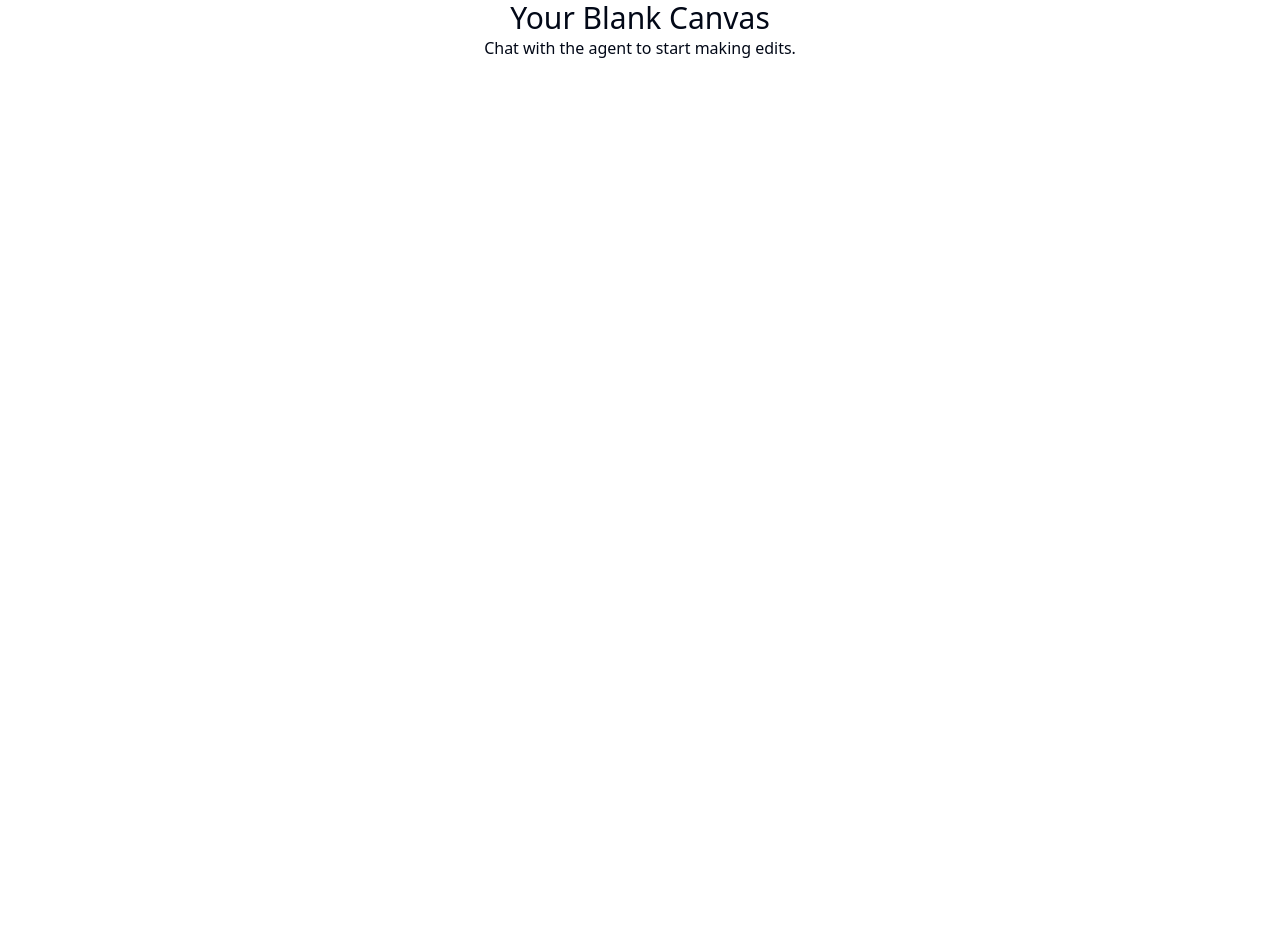
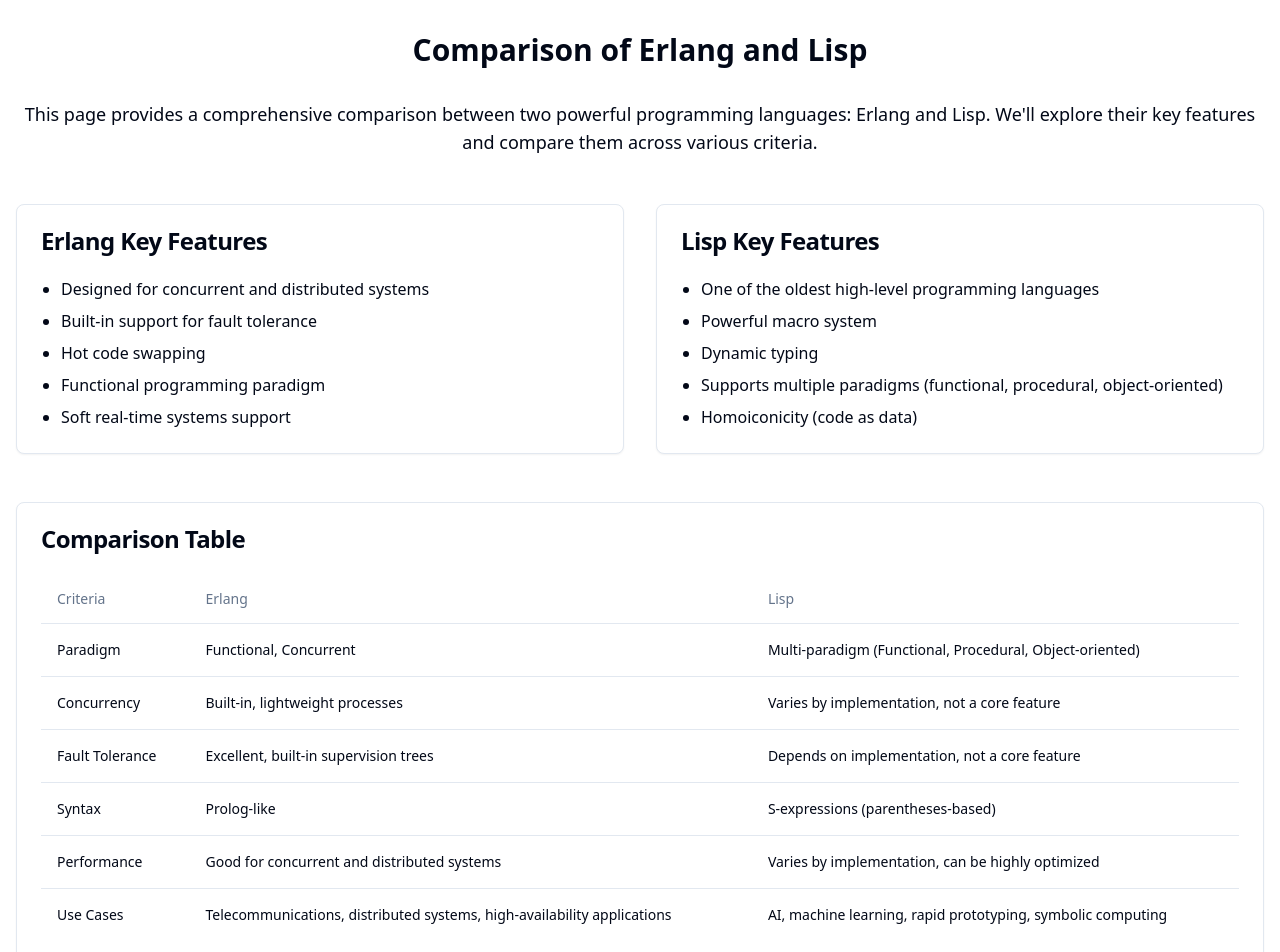
Before and after one commit to GPT-Engineer-App-Dev/lisp-vs-erlang-showdown, a React (Vite) app: page / in a window 1280 px wide. Shown: the top 952 px of the page. Before the commit the page ends 800 px from the top, so only its background shows below. Built offline with nearby package versions, Linux system fonts and the light colour scheme.

Commit message:
Implement initial comparison page for Erlang and Lisp

```diff
--- a/src/pages/Index.jsx
+++ b/src/pages/Index.jsx
@@ -1,12 +1,96 @@
-// Update this page (the content is just a fallback if you fail to update the page)
+import { Card, CardContent, CardHeader, CardTitle } from "@/components/ui/card";
+import { Table, TableBody, TableCell, TableHead, TableHeader, TableRow } from "@/components/ui/table";
 
 const Index = () => {
   return (
-    <div className="flex justify-center items-center">
-      <div className="text-center">
-        <h1 className="text-3xl">Your Blank Canvas</h1>
-        <p>Chat with the agent to start making edits.</p>
+    <div className="container mx-auto px-4 py-8">
+      <h1 className="text-3xl font-bold text-center mb-8">Comparison of Erlang and Lisp</h1>
+
+      <p className="text-lg text-center mb-12">
+        This page provides a comprehensive comparison between two powerful programming languages: Erlang and Lisp.
+        We'll explore their key features and compare them across various criteria.
+      </p>
+
+      <div className="grid md:grid-cols-2 gap-8 mb-12">
+        <Card>
+          <CardHeader>
+            <CardTitle>Erlang Key Features</CardTitle>
+          </CardHeader>
+          <CardContent>
+            <ul className="list-disc pl-5 space-y-2">
+              <li>Designed for concurrent and distributed systems</li>
+              <li>Built-in support for fault tolerance</li>
+              <li>Hot code swapping</li>
+              <li>Functional programming paradigm</li>
+              <li>Soft real-time systems support</li>
+            </ul>
+          </CardContent>
+        </Card>
+
+        <Card>
+          <CardHeader>
+            <CardTitle>Lisp Key Features</CardTitle>
+          </CardHeader>
+          <CardContent>
+            <ul className="list-disc pl-5 space-y-2">
+              <li>One of the oldest high-level programming languages</li>
+              <li>Powerful macro system</li>
+              <li>Dynamic typing</li>
+              <li>Supports multiple paradigms (functional, procedural, object-oriented)</li>
+              <li>Homoiconicity (code as data)</li>
+            </ul>
+          </CardContent>
+        </Card>
       </div>
+
+      <Card className="mb-8">
+        <CardHeader>
+          <CardTitle>Comparison Table</CardTitle>
+        </CardHeader>
+        <CardContent>
+          <Table>
+            <TableHeader>
+              <TableRow>
+                <TableHead>Criteria</TableHead>
+                <TableHead>Erlang</TableHead>
+                <TableHead>Lisp</TableHead>
+              </TableRow>
+            </TableHeader>
+            <TableBody>
+              <TableRow>
+                <TableCell>Paradigm</TableCell>
+                <TableCell>Functional, Concurrent</TableCell>
+                <TableCell>Multi-paradigm (Functional, Procedural, Object-oriented)</TableCell>
+              </TableRow>
+              <TableRow>
+                <TableCell>Concurrency</TableCell>
+                <TableCell>Built-in, lightweight processes</TableCell>
+                <TableCell>Varies by implementation, not a core feature</TableCell>
+              </TableRow>
+              <TableRow>
+                <TableCell>Fault Tolerance</TableCell>
+                <TableCell>Excellent, built-in supervision trees</TableCell>
+                <TableCell>Depends on implementation, not a core feature</TableCell>
+              </TableRow>
+              <TableRow>
+                <TableCell>Syntax</TableCell>
+                <TableCell>Prolog-like</TableCell>
+                <TableCell>S-expressions (parentheses-based)</TableCell>
+              </TableRow>
+              <TableRow>
+                <TableCell>Performance</TableCell>
+                <TableCell>Good for concurrent and distributed systems</TableCell>
+                <TableCell>Varies by implementation, can be highly optimized</TableCell>
+              </TableRow>
+              <TableRow>
+                <TableCell>Use Cases</TableCell>
+                <TableCell>Telecommunications, distributed systems, high-availability applications</TableCell>
+                <TableCell>AI, machine learning, rapid prototyping, symbolic computing</TableCell>
+              </TableRow>
+            </TableBody>
+          </Table>
+        </CardContent>
+      </Card>
     </div>
   );
 };
```
